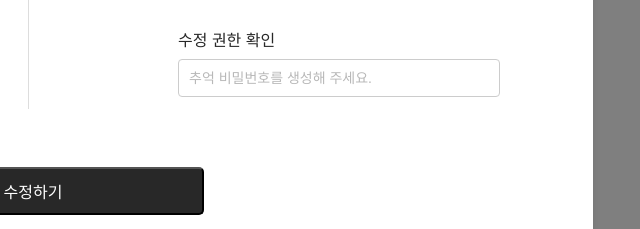
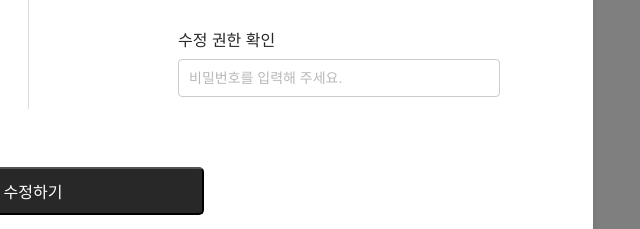
Before and after one commit to ganghyeon1ee/jogakzip, a plain HTML site: page Frontend/post_detail.html in a window 1280 px wide. Both pictures are taken after a click on the link "추억 수정하기". Shown: the part 542-771 px from the top of the page, 612-1252 px from the left. Drawn offline with Linux system fonts and the light colour scheme; files whose address does not match are found by name; a web font is replaced by a local one.

Commit message:
텍스트 수정

```diff
--- a/Frontend/post_detail.html
+++ b/Frontend/post_detail.html
@@ -113,7 +113,7 @@
                     </div>
 
                     <label for="edit-password" class="group-name-label">수정 권한 확인</label>
-                    <input type="password" id="edit-password" class="group-name-input" placeholder="추억 비밀번호를 생성해 주세요.">
+                    <input type="password" id="edit-password" class="group-name-input" placeholder="비밀번호를 입력해 주세요.">
                 </div>
             </div>
 
```
